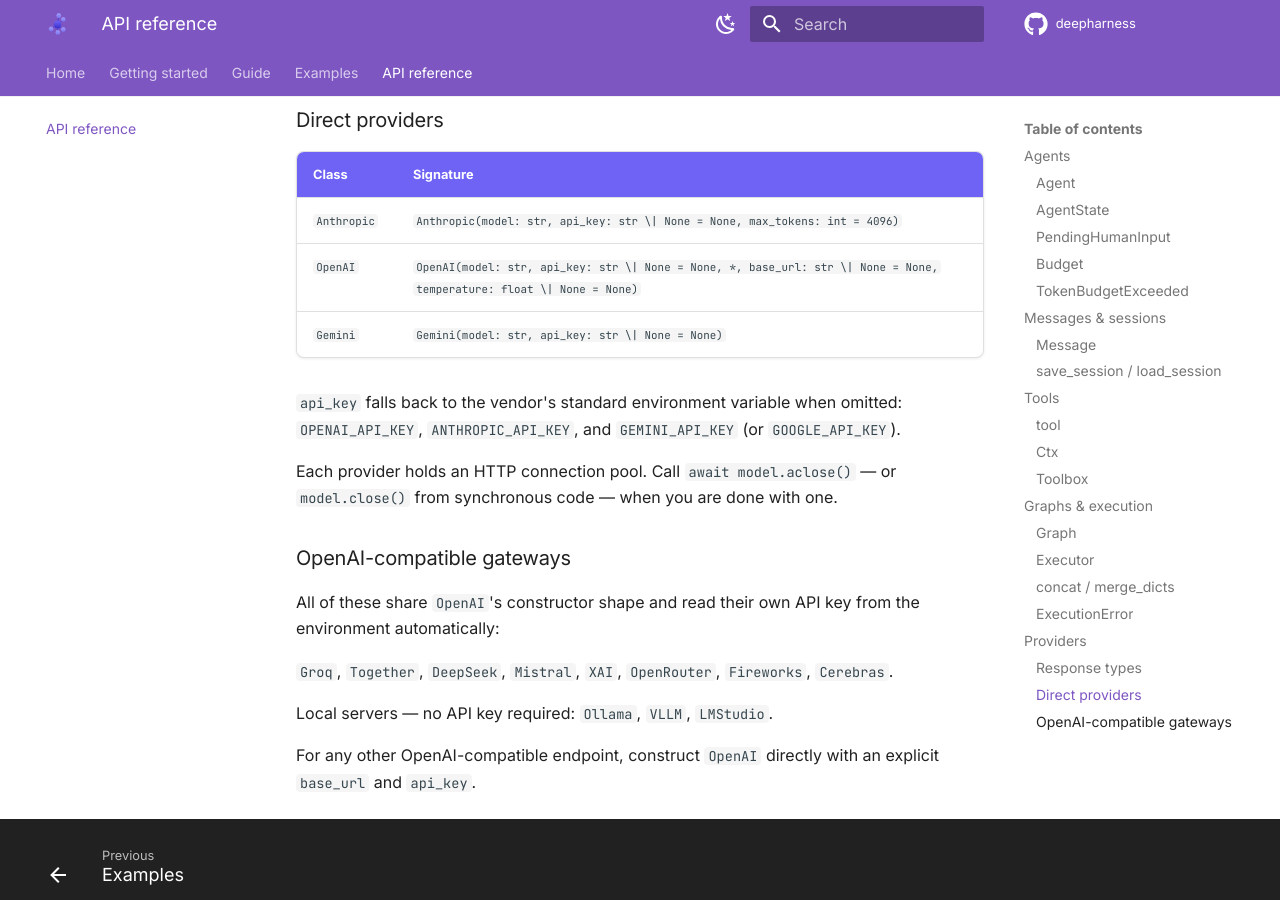
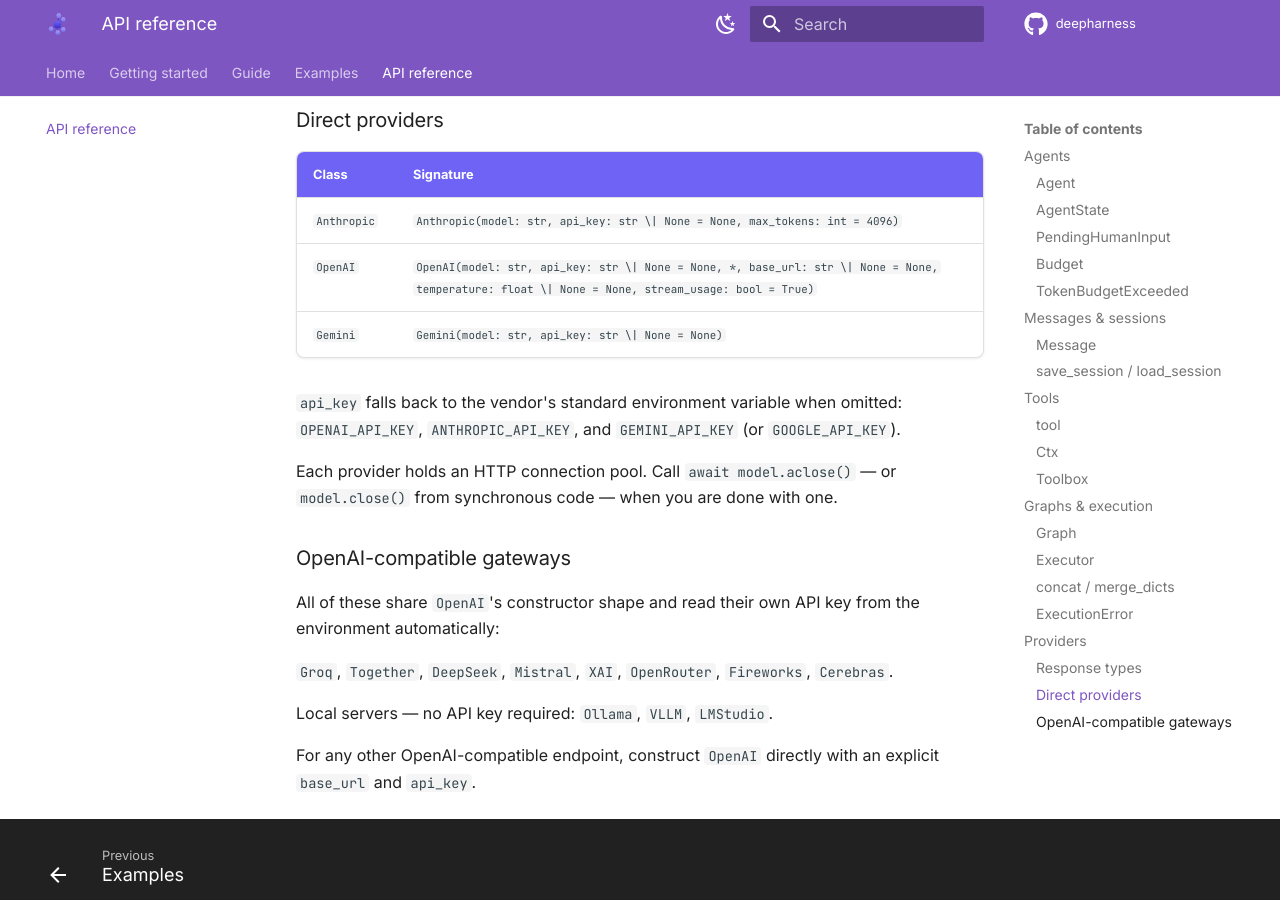
Before and after one commit to sayedshaun/deepharness, an MkDocs documentation site: the page built from docs/reference/api.md, in a window 1280 px wide and 900 px high, scrolled down 6739 px. Built offline with MkDocs 1.6.1 and Material for MkDocs 9.7.7, drawn with Linux system fonts in a browser that asks for light colours; comment, search, counter and statistics services are not loaded.

Commit message:
docs: document the stream_usage keyword

```diff
--- a/docs/reference/api.md
+++ b/docs/reference/api.md
@@ -244,7 +244,7 @@ CompletionResponse(content: str, tool_calls: list[ToolCall] = [], usage: TokenUs
 | Class | Signature |
 | --- | --- |
 | `Anthropic` | `Anthropic(model: str, api_key: str \| None = None, max_tokens: int = 4096)` |
-| `OpenAI` | `OpenAI(model: str, api_key: str \| None = None, *, base_url: str \| None = None, temperature: float \| None = None)` |
+| `OpenAI` | `OpenAI(model: str, api_key: str \| None = None, *, base_url: str \| None = None, temperature: float \| None = None, stream_usage: bool = True)` |
 | `Gemini` | `Gemini(model: str, api_key: str \| None = None)` |
 
 `api_key` falls back to the vendor's standard environment variable when omitted:
```
